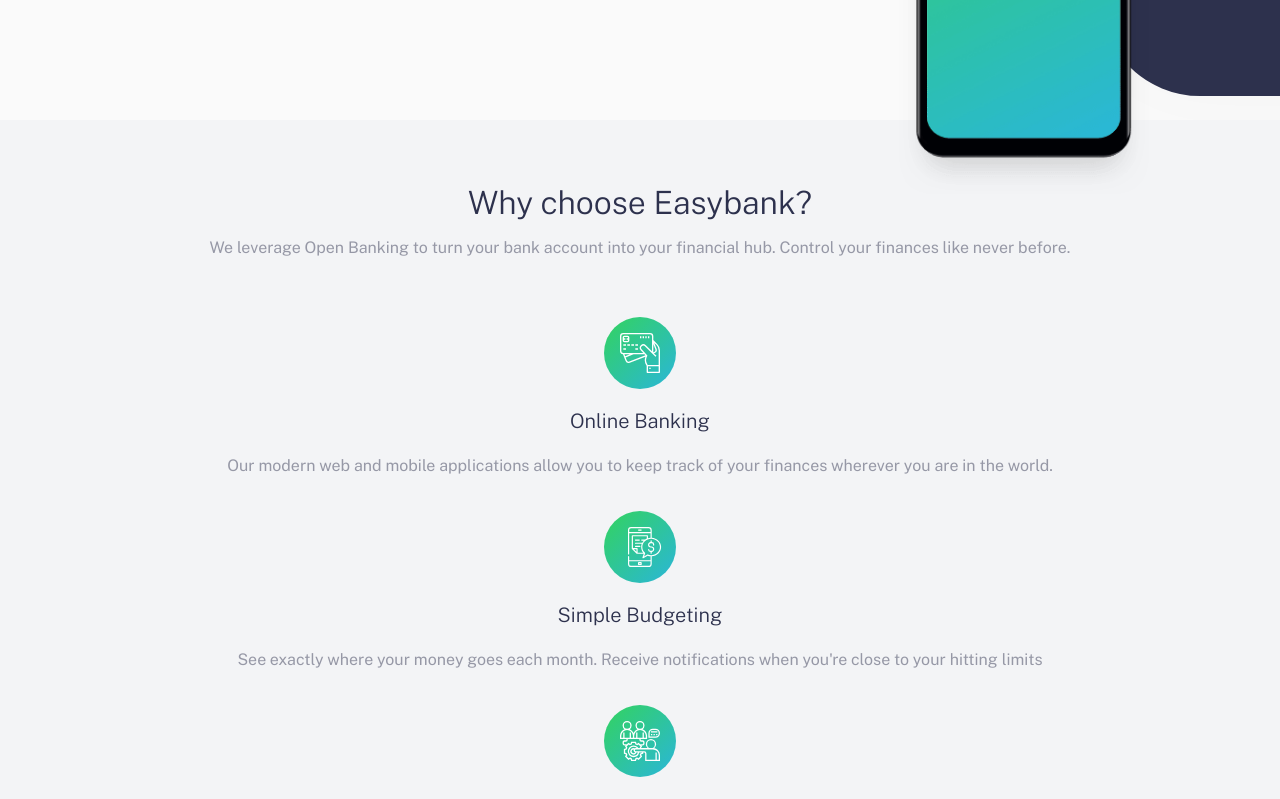
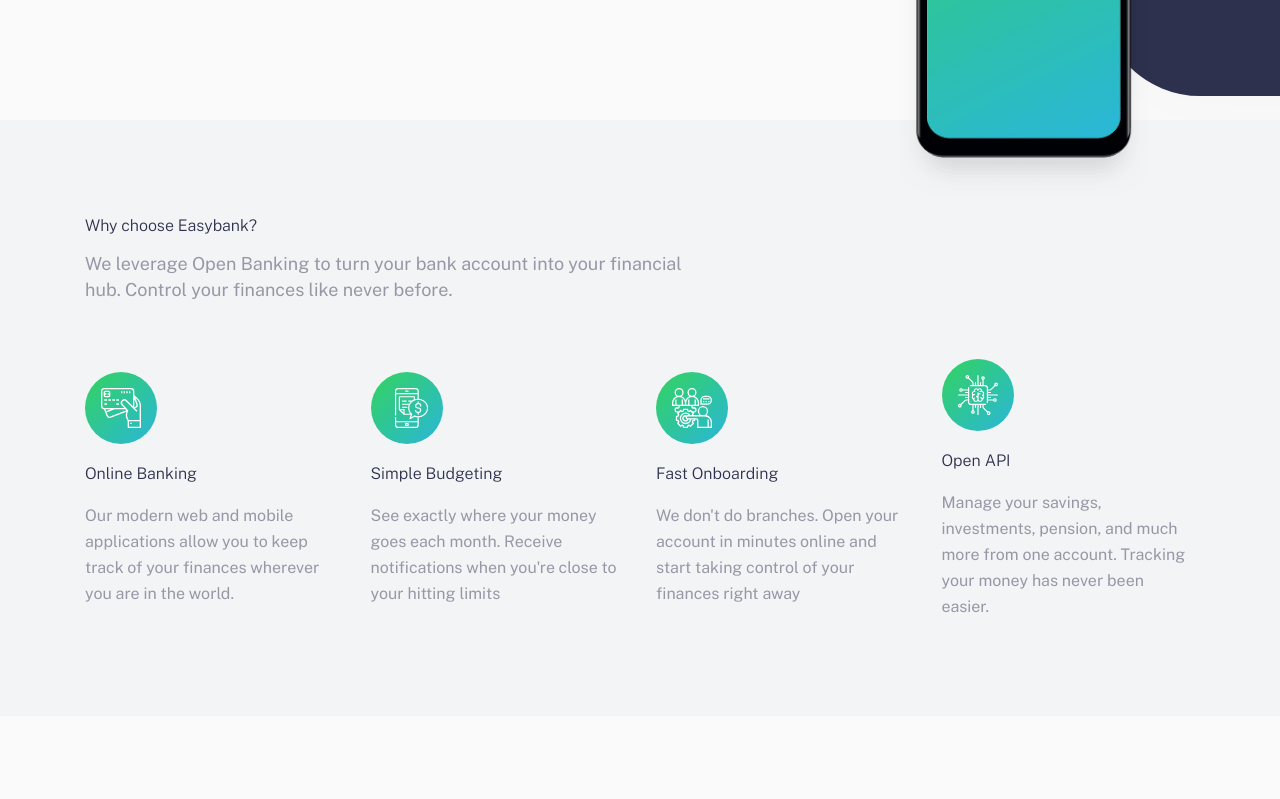
Before and after one commit to joaopmazzo/easybank-landing-page, a Vue app: page / in a window 1280 px wide. Shown: the part 680-1479 px from the top of the page. Built offline with nearby package versions, Linux system fonts and the light colour scheme.

Commit message:
add desktop style

```diff
--- a/src/components/Benefits.vue
+++ b/src/components/Benefits.vue
@@ -60,7 +60,7 @@
           image: ApiIcon,
           imageSrc: "chipset representation",
           title: "Open API",
-          text: "Manage your savings, investments, pension, and much more from account. Tracking your money has never been easier.",
+          text: "Manage your savings, investments, pension, and much more from one account. Tracking your money has never been easier.",
         },
       ],
     };
@@ -78,6 +78,7 @@
   width: 90%;
   margin: 0 auto;
 }
+
 .section-header {
   display: flex;
   flex-direction: column;
@@ -90,7 +91,7 @@
 
 .section-header > h1 {
   color: var(--dark-blue);
-  font-size: var(--section-header-small);
+  font-size: var(--section-header-mobile);
   font-weight: var(--light);
 }
 
@@ -104,4 +105,37 @@
   align-items: center;
   gap: 2rem;
 }
+
+@media (min-width: 768px) {
+  section {
+    padding: 6rem 0;
+  }
+
+  .wrapper {
+    max-width: 69.375rem;
+  }
+
+  .section-header {
+    width: 39.688rem;
+
+    align-items: flex-start;
+    gap: 1rem;
+
+    text-align: start;
+  }
+
+  .section-header > h1 {
+    font-size: var(--section-header-desktop);
+  }
+
+  .section-header > p {
+    font-size: var(--content-text-desktop);
+  }
+
+  .section-body {
+    flex-direction: row;
+    align-items: center;
+    justify-content: space-between;
+  }
+}
 </style>
--- a/src/components/CreateBenefits.vue
+++ b/src/components/CreateBenefits.vue
@@ -30,11 +30,25 @@
 
 h2 {
   color: var(--dark-blue);
-  font-size: var(--topic-small);
+  font-size: var(--topic-mobile);
   font-weight: var(--light);
 }
 
 p {
   color: var(--grayish-blue);
 }
+
+@media (min-width: 768px) {
+  div {
+    width: 15.938rem;
+
+    align-items: flex-start;
+
+    text-align: start;
+  }
+
+  h2 {
+    font-size: var(--topic-desktop);
+  }
+}
 </style>
```
